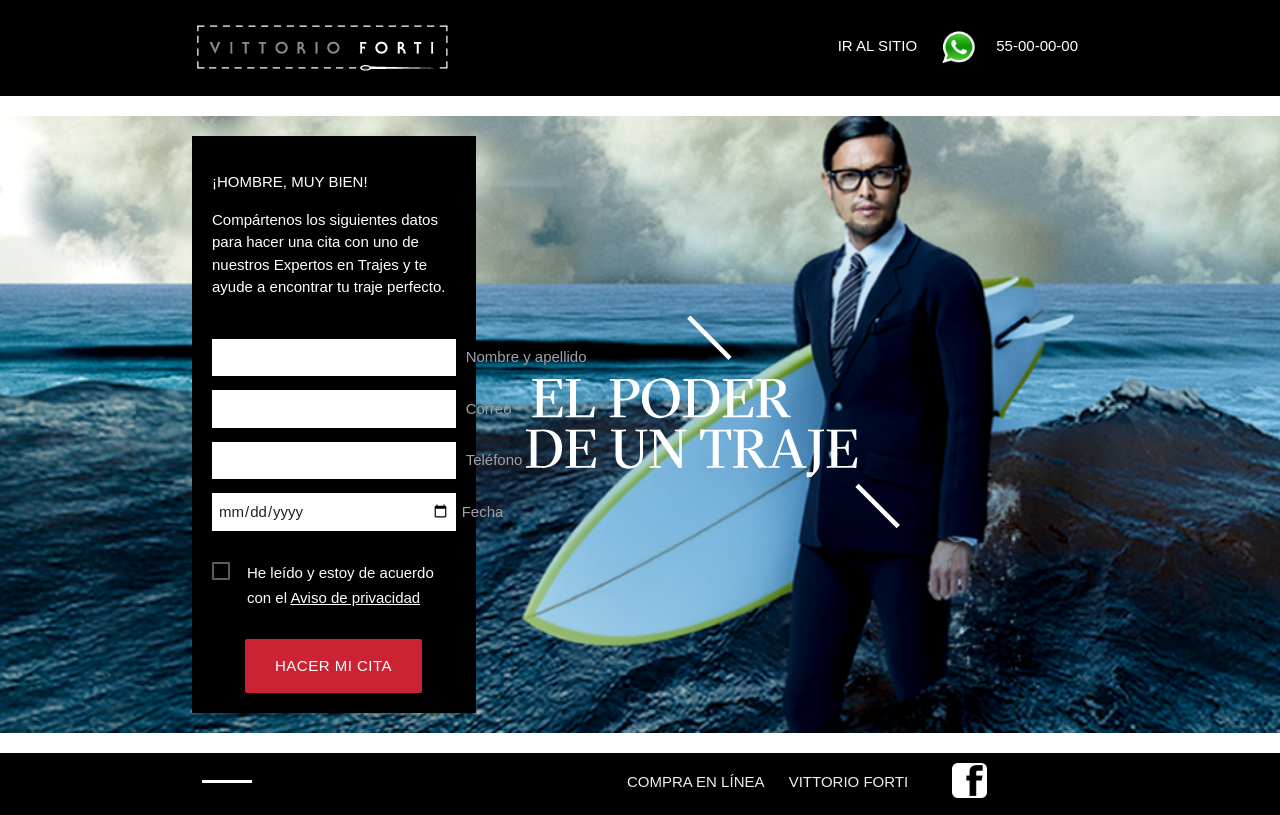
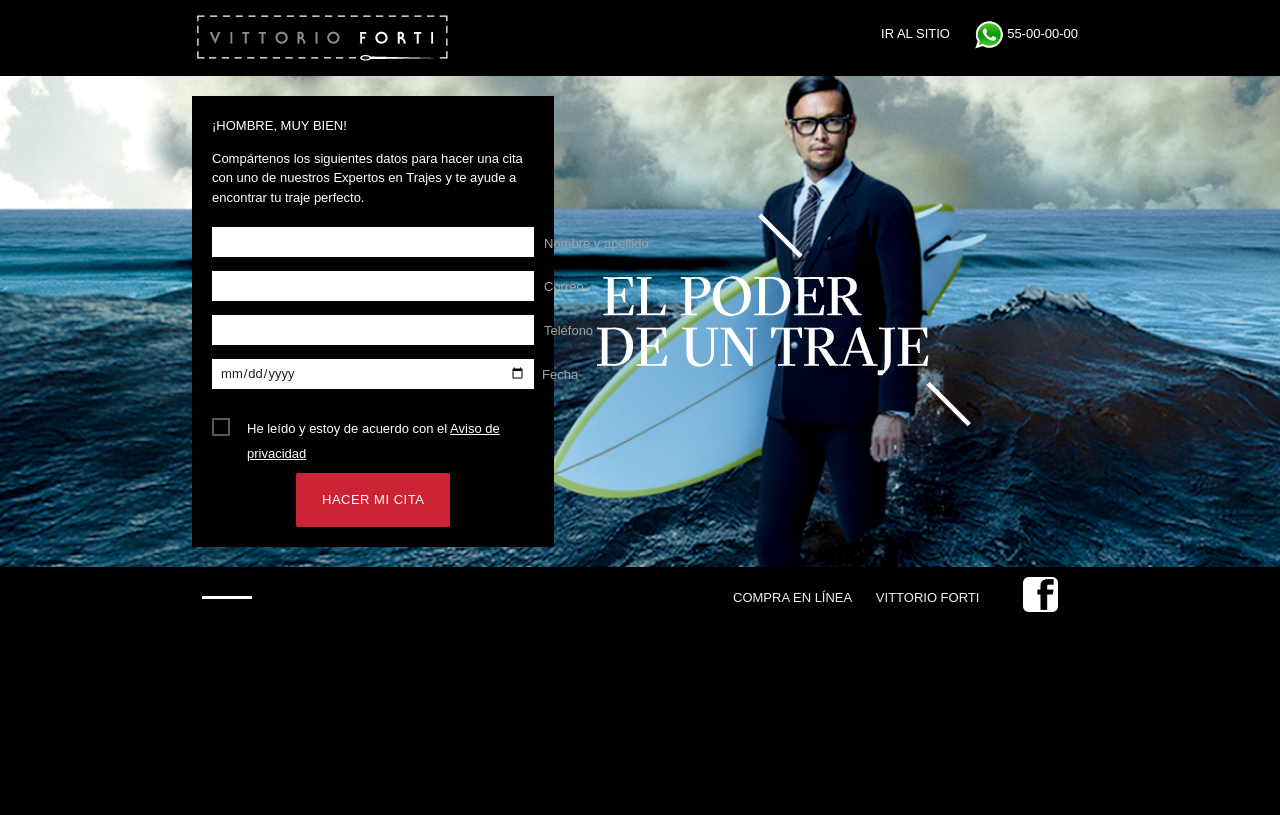
Before and after one commit to pcuervo/vittorio, a WordPress theme: template themes/vittorio/index.php in a window 1280 px wide. After the commit the page ends 612 px from the top, so only its background shows below. Run offline with PHP 8.4 and a stand-in for WordPress, Linux system fonts and the light colour scheme; the site name, menu and one post (Sample post) are stand-ins, and other content is empty; some libraries are stand-ins or nearby versions.

Commit message:
cambios home y cambios aviso de privacidad

```diff
--- a/themes/vittorio/footer.php
+++ b/themes/vittorio/footer.php
@@ -1,13 +1,13 @@
 		<footer class="[ page-footer ]">
 			<div class="[ container ]">
 				<div class="[ row ][ text-center-mobile ][ padding--small ]">
-					<div class="[ col s12 m4 l4 ][ white-text ][ text-left ][ no-float inline-block ][ js-info-tienda ]">
-						<h6 id="nombreTienda"></h6>
+					<div class="[ col s12 m5 ][ white-text ][ text-left ][ no-float inline-block ][ js-info-tienda ]">
+						<h6 id="nombreTienda" class="[ no-margin-top ]"></h6>
 						<div class="[ divider-small ]"></div>
 						<p id="dirTienda" class="[ width-300p ]"></p>
 						<p id="telTienda"></p>
-					</div>
-					<div class="[ col s12 m7 ][ no-float inline-block ][ text-center-mobile  text-right ]">
+					</div><div
+						class="[ col s12 m7 ][ no-float inline-block ][ text-center-mobile  text-right ]">
 						<a class="[ text-uppercase ][ vertical-aling--50 ][ grey-text text-lighten-3 ]" href="#!">Compra en línea</a>
 						<a class="[ margin-horizontal ][ text-uppercase ][ vertical-aling--50 ][ grey-text text-lighten-3 ]" href="#!">Vittorio Forti</a>
 						<a class="[ margin-horizontal ][ inline-flex ]" href=""><img class="[ height-35 ]" src="<?php echo THEMEPATH; ?>img/facebook-icon.png" alt="facebook icon"></a>
--- a/themes/vittorio/header.php
+++ b/themes/vittorio/header.php
@@ -16,14 +16,17 @@
 
 		<header>
 			<div class="[ container ]">
-				<div class="[ row padding-vertical ]">
+				<div class="[ row padding-vertical--small ]">
 					<div class="[ col s12 m3 ]">
 						<a href="<?php echo site_url(); ?>"><img class="[ middle ][ center-block ]" src="<?php echo THEMEPATH; ?>img/logo.png" alt="Vittorio Forti Logo"></a>
 					</div>
 					<div class="[ col s12 m9 ]">
 						<div class="[ nav-options ]">
 							<a href="http://www.tiendasvittorioforti.com">Ir al sitio</a>
-							<a href="tel:+55000000"><img class="[ middle ][ margin-horizontal ][ height-35 ]" src="<?php echo THEMEPATH; ?>img/whatsapp-icon.png" alt="Whats app icon">55-00-00-00</a>
+							<a class="[ inline-block ][ margin-left ]" href="tel:+55000000">
+								<img class="[ middle ][ height-30 ]" src="<?php echo THEMEPATH; ?>img/whatsapp-icon.png" alt="Whats app icon">
+								55-00-00-00
+							</a>
 						</div>
 					</div>
 				</div>
--- a/themes/vittorio/index.php
+++ b/themes/vittorio/index.php
@@ -10,12 +10,12 @@
 					<img class="[ img-responsive ][ middle ]" src="<?php echo THEMEPATH; ?>img/el_poder.png" alt="El poder de un traje">
 				</div>
 
-				<div class="[ col s12 m5 l4 ][ no-float ][ inline-block ][ middle ]">
+				<div class="[ col s12 m5 ][ no-float ][ inline-block ][ middle ]">
 					<div class="[ bg-dark ][ padding ][ margin-vertical ]">
-						<p class="[ text-uppercase white-text ]">¡hombre, muy bien! </p>
+						<p class="[ text-uppercase white-text ][ no-margin-top ]">¡hombre, muy bien! </p>
 						<p class="[ white-text ]">Compártenos los siguientes datos para hacer una cita con uno de nuestros Expertos en Trajes y te ayude a encontrar tu traje perfecto.</p>
 
-						<form class="[ margin-top--l ]" method="post" name="front_end" action="citas">
+						<form class="[ margin-top ]" method="post" name="front_end" action="citas">
 							<div class="[ input-field ]">
 								<input id="nombre" name="nombre" type="text" class="[ validate ]" data-parsley-error-message="Este campo es obligatorio" required>
 								<label for="nombre">Nombre y apellido</label>
@@ -119,16 +119,15 @@
 							<input type="hidden" id="rutaAjax" name="rutaAjax" value="<?php echo admin_url('admin-ajax.php'); ?>" />
 							<p>
 								<input type="checkbox" id="aviso" data-parsley-error-message="Debe estar de acuerdo con el aviso de privacidad" required/>
-								<label class="[ white-text ]" for="aviso">He leído y estoy de acuerdo con el <a class="[ white-text underlined ]" href="<?php echo site_url('aviso-de-privacidad'); ?>">Aviso de privacidad</a></label>
+								<label class="[ white-text ]" for="aviso">He leído y estoy de acuerdo con el <a class="[ white-text underlined ]" href="<?php echo THEMEPATH.'docs/vittorio-aviso-de-privacidad.pdf'; ?>">Aviso de privacidad</a></label>
 							</p>
 							<div class="[ block text-center margin-bottom ]">
-								<button type="submit" class="[ waves-effect waves-light ][ btn-large ][ margin-top ][ red ]">Hacer mi cita</button>
+								<button type="submit" class="[ waves-effect waves-light ][ btn-large ][ red ]">Hacer mi cita</button>
 							</div>
 						</form>
 					</div>
-				</div>
-
-				<div class="[ col s6 m4 l6 ][ hide-on-small-only ][ no-float ][ inline-block ][ middle ]">
+				</div><div
+					class="[ col s6 m7 ][ hide-on-small-only ][ no-float ][ inline-block ][ middle ]">
 					<img class="[ img-responsive ]" src="<?php echo THEMEPATH; ?>img/el_poder.png" alt="El poder de un traje">
 				</div>
 
--- a/themes/vittorio/sass/components/_global.scss
+++ b/themes/vittorio/sass/components/_global.scss
@@ -360,7 +360,6 @@ ul.staggered-list li {
 // Footer
 
 .page-footer {
-  margin-top: 20px;
   padding: 0px;
   position: absolute;
   width: 100%;
--- a/themes/vittorio/sass/components/_normalize.scss
+++ b/themes/vittorio/sass/components/_normalize.scss
@@ -10,6 +10,9 @@ html {
   font-family: sans-serif; /* 1 */
   -ms-text-size-adjust: 100%; /* 2 */
   -webkit-text-size-adjust: 100%; /* 2 */
+
+  background: #000;
+
 }
 
 /**
@@ -47,7 +50,7 @@ summary {
 }
 
 header{
-  margin-bottom: $margin-size
+  margin-bottom: 0;
 }
 
 /**
--- a/themes/vittorio/sass/components/_typography.scss
+++ b/themes/vittorio/sass/components/_typography.scss
@@ -7,15 +7,15 @@ html{
   line-height: 1.5;
 
   @media only screen and (min-width: 0) {
-    font-size: 14px;
+    font-size: 12px;
   }
 
   @media only screen and (min-width: $medium-screen) {
-    font-size: 14.5px;
+    font-size: 12px;
   }
 
   @media only screen and (min-width: $large-screen) {
-    font-size: 15px;
+    font-size: 13px;
   }
 
   font-family: "proxima-nova",sans-serif;;
--- a/themes/vittorio/sass/components/_utilities.scss
+++ b/themes/vittorio/sass/components/_utilities.scss
@@ -3,26 +3,32 @@
 // =
 
 //Box Model
-.margin                 { margin: $margin-size;}
+.margin            				{ margin: $margin-size;}
 
-.margin-auto            { margin: auto;}
-.no-margin              { margin: 0 !important;}
+.margin-auto       				{ margin: auto;}
+.no-margin         				{ margin: 0 !important;}
 
-.margin-xsmall          { margin: ($margin-size/4)}
-.margin-small			      { margin: ($margin-size/2)}
+.no-margin-top					{ margin-top: 0 !important; }
 
-.margin-vertical        { margin: $margin-size 0;}
-.margin-horizontal      { margin: 0 $margin-size}
+.margin-xsmall     				{ margin: ($margin-size/4)}
+.margin-small			 				{ margin: ($margin-size/2)}
 
-.margin-top             { margin-top: $margin-size}
-.margin-top--l          { margin-top: ($margin-size*2)}
+.margin-vertical   				{ margin: $margin-size 0;}
+.margin-horizontal 				{ margin: 0 $margin-size}
 
-.padding--xsmall        { padding:($padding-size/4);}
-.padding--small         { padding:($padding-size/2);}
-.padding                { padding:$padding-size;}
-.no-padding             { padding:0px;}
+.margin-left 				{ margin-left: $margin-size}
+.margin-right 				{ margin-right: $margin-size}
 
-.padding-vertical       { padding:$padding-size 0;}
+.margin-top        				{ margin-top: $margin-size}
+.margin-top--l     				{ margin-top: ($margin-size*2)}
+
+.padding--xsmall 				{ padding:($padding-size/4);}
+.padding--small  				{ padding:($padding-size/2);}
+.padding         				{ padding:$padding-size;}
+.no-padding      				{ padding:0px;}
+
+.padding-vertical    			{ padding:$padding-size 0;}
+.padding-vertical--small 		{ padding:($padding-size/2) 0;}
 
 .margin-vertical--large {
   @media only screen and (min-width: $small-screen-up) and (max-width: $medium-screen) { margin: ($margin-size*2) 0;}
@@ -73,6 +79,7 @@
 
 
 .height-35     { height:35px;}
+.height-30     { height:30px;}
 
 .width-100vh  { width: 100vw;}
 .height-100vh { height: 100vh;}
--- a/themes/vittorio/sass/components/_variables.scss
+++ b/themes/vittorio/sass/components/_variables.scss
@@ -145,7 +145,7 @@ $roboto-font-path: "../fonts/roboto/" !default;
    ========================================================================== */
 
 // Text Inputs + Textarea
-$input-height: 2.5rem !default;
+$input-height: 2.3rem !default;
 $input-border-color: color("grey", "base") !default;
 $input-border: 1px solid $input-border-color !default;
 $input-background: #fff !default;
```
Also changed, not shown: themes/vittorio/style.css, 2 other files.
